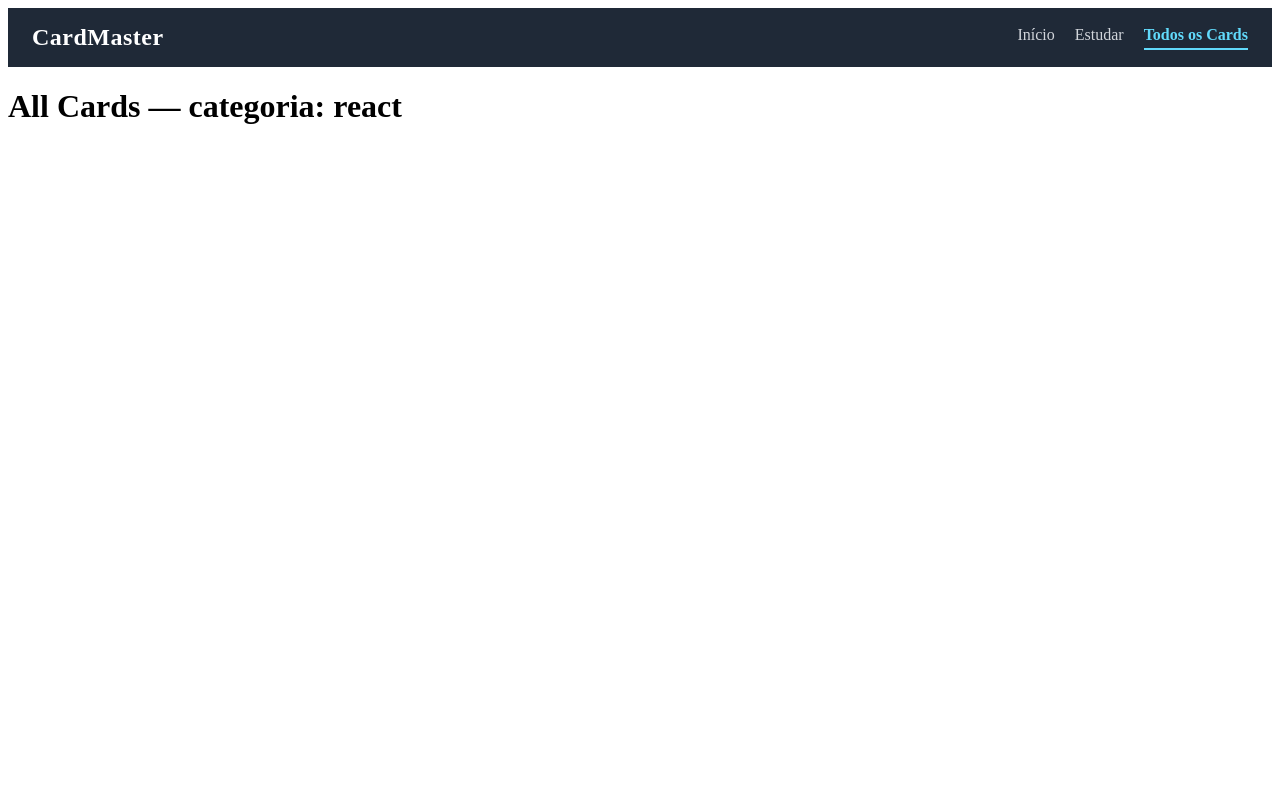
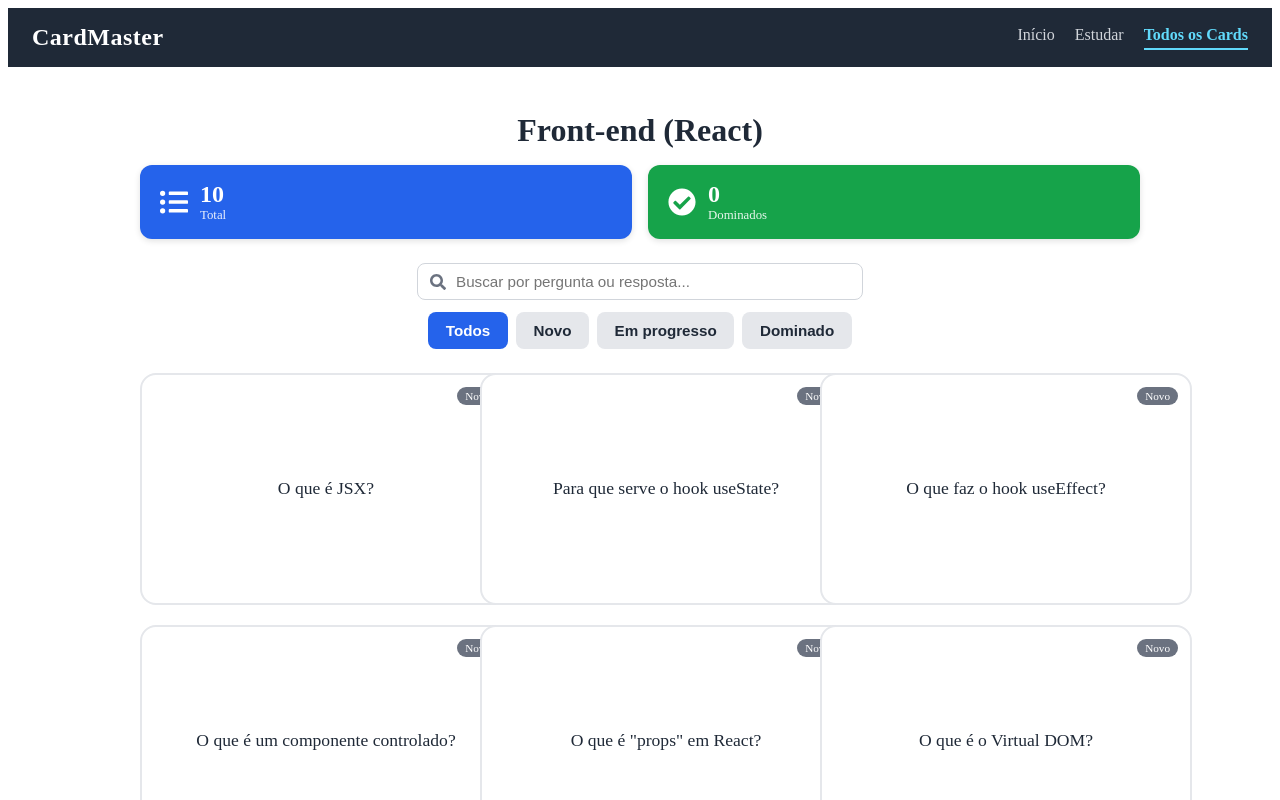
Before and after one commit to Cleok3Lima/frontend-avancado-mvp, a React (Vite) app: page /cards/react in a window 1280 px wide. Shown: the top 800 px of the page. Built offline with nearby package versions, Linux system fonts and the light colour scheme.

Commit message:
feat: implement All Cards page with search and status filter

```diff
--- a/src/pages/AllCards/AllCards.jsx
+++ b/src/pages/AllCards/AllCards.jsx
@@ -1,6 +1,113 @@
-import { useParams } from "react-router-dom";
+import { useState } from "react";
+import { useParams, useNavigate } from "react-router-dom";
+import { FaSearch, FaListUl, FaCheckCircle } from "react-icons/fa";
+import { useFlashcards } from "../../context/FlashcardsContext";
+import { FlashcardInterativo } from "../../components/FlashcardInterativo/FlashcardInterativo";
+import { CardEstatistica } from "../../components/CardEstatistica/CardEstatistica";
+import { BotaoAcao } from "../../components/BotaoAcao/BotaoAcao";
+import { EmptyState } from "../../components/EmptyState/EmptyState";
+import {
+  Wrapper,
+  Titulo,
+  StatsRow,
+  Filtros,
+  CampoBusca,
+  FiltroStatusRow,
+  CardsGrid,
+} from "./AllCards.styles";
+
+const FILTROS_STATUS = [
+  { id: "todos", label: "Todos" },
+  { id: "new", label: "Novo" },
+  { id: "in_progress", label: "Em progresso" },
+  { id: "mastered", label: "Dominado" },
+];
 
 export function AllCards() {
   const { categoryId } = useParams();
-  return <h1>All Cards — categoria: {categoryId}</h1>;
+  const navigate = useNavigate();
+  const { categories, getCardsByCategory, getCategoryStats, isLoading } = useFlashcards();
+
+  const [busca, setBusca] = useState("");
+  const [statusFiltro, setStatusFiltro] = useState("todos");
+
+  const categoria = categories.find((c) => c.id === categoryId);
+  const categoryCards = getCardsByCategory(categoryId);
+  const stats = getCategoryStats(categoryId);
+
+  const cardsFiltrados = categoryCards.filter((card) => {
+    const correspondeBusca =
+      card.question.toLowerCase().includes(busca.toLowerCase()) ||
+      card.answer.toLowerCase().includes(busca.toLowerCase());
+    const correspondeStatus = statusFiltro === "todos" || card.status === statusFiltro;
+    return correspondeBusca && correspondeStatus;
+  });
+
+  if (isLoading) {
+    return (
+      <Wrapper>
+        <p>Carregando cards...</p>
+      </Wrapper>
+    );
+  }
+
+  if (categoryCards.length === 0) {
+    return (
+      <Wrapper>
+        <Titulo>{categoria?.name || "Categoria"}</Titulo>
+        <EmptyState mensagem="Nenhum cartão encontrado nesta categoria" />
+        <BotaoAcao variante="primary" onClick={() => navigate("/")}>
+          Voltar para Início
+        </BotaoAcao>
+      </Wrapper>
+    );
+  }
+
+  return (
+    <Wrapper>
+      <Titulo>{categoria?.name || "Categoria"}</Titulo>
+
+      <StatsRow>
+        <CardEstatistica titulo="Total" valor={stats.total} cor="#2563eb" icone={FaListUl} />
+        <CardEstatistica titulo="Dominados" valor={stats.mastered} cor="#16a34a" icone={FaCheckCircle} />
+      </StatsRow>
+
+      <Filtros>
+        <CampoBusca>
+          <FaSearch aria-hidden="true" />
+          <input
+            type="text"
+            placeholder="Buscar por pergunta ou resposta..."
+            value={busca}
+            onChange={(e) => setBusca(e.target.value)}
+          />
+        </CampoBusca>
+        <FiltroStatusRow>
+          {FILTROS_STATUS.map((filtro) => (
+            <BotaoAcao
+              key={filtro.id}
+              variante={statusFiltro === filtro.id ? "primary" : "secondary"}
+              onClick={() => setStatusFiltro(filtro.id)}
+            >
+              {filtro.label}
+            </BotaoAcao>
+          ))}
+        </FiltroStatusRow>
+      </Filtros>
+
+      {cardsFiltrados.length === 0 ? (
+        <EmptyState mensagem="Nenhum cartão encontrado com esses filtros" />
+      ) : (
+        <CardsGrid>
+          {cardsFiltrados.map((card) => (
+            <FlashcardInterativo key={card.id} card={card} modoLeitura />
+          ))}
+        </CardsGrid>
+      )}
+
+      <BotaoAcao variante="ghost" onClick={() => navigate(`/study/${categoryId}`)}>
+        Estudar esta categoria
+      </BotaoAcao>
+    </Wrapper>
+  );
 }
--- /dev/null
+++ b/src/pages/AllCards/AllCards.styles.js
@@ -0,0 +1,62 @@
+import styled from "styled-components";
+
+export const Wrapper = styled.div`
+  max-width: 1000px;
+  margin: 0 auto;
+  padding: 1.5rem;
+`;
+
+export const Titulo = styled.h1`
+  color: #1f2937;
+  margin-bottom: 1rem;
+  text-align: center;
+`;
+
+export const StatsRow = styled.div`
+  display: flex;
+  justify-content: center;
+  gap: 1rem;
+  flex-wrap: wrap;
+  margin-bottom: 1.5rem;
+`;
+
+export const Filtros = styled.div`
+  display: flex;
+  flex-direction: column;
+  gap: 0.75rem;
+  margin-bottom: 1.5rem;
+  align-items: center;
+`;
+
+export const CampoBusca = styled.div`
+  display: flex;
+  align-items: center;
+  gap: 0.5rem;
+  border: 1px solid #d1d5db;
+  border-radius: 0.5rem;
+  padding: 0.5rem 0.75rem;
+  width: 100%;
+  max-width: 420px;
+  color: #6b7280;
+
+  input {
+    border: none;
+    outline: none;
+    flex: 1;
+    font-size: 0.95rem;
+  }
+`;
+
+export const FiltroStatusRow = styled.div`
+  display: flex;
+  gap: 0.5rem;
+  flex-wrap: wrap;
+  justify-content: center;
+`;
+
+export const CardsGrid = styled.div`
+  display: grid;
+  grid-template-columns: repeat(auto-fit, minmax(260px, 1fr));
+  gap: 1.25rem;
+  margin-bottom: 2rem;
+`;
```
